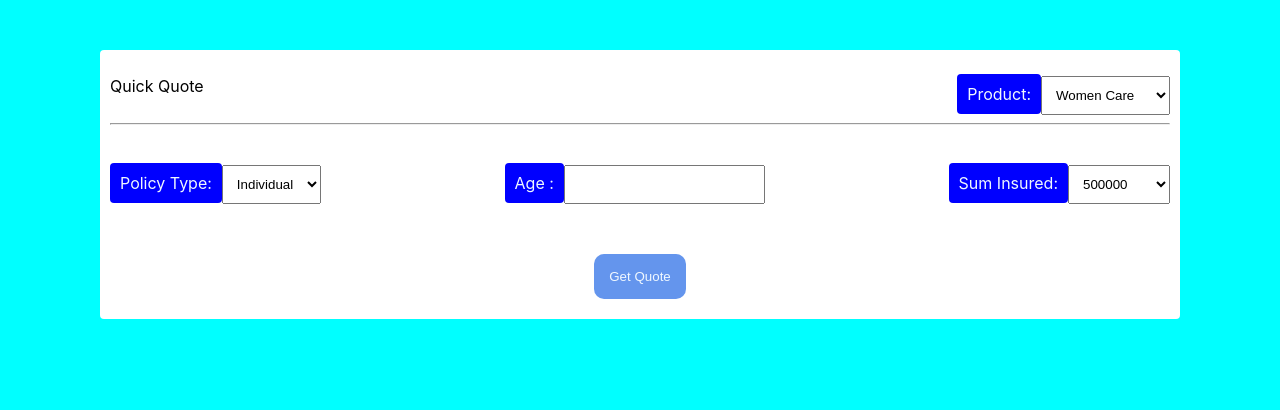
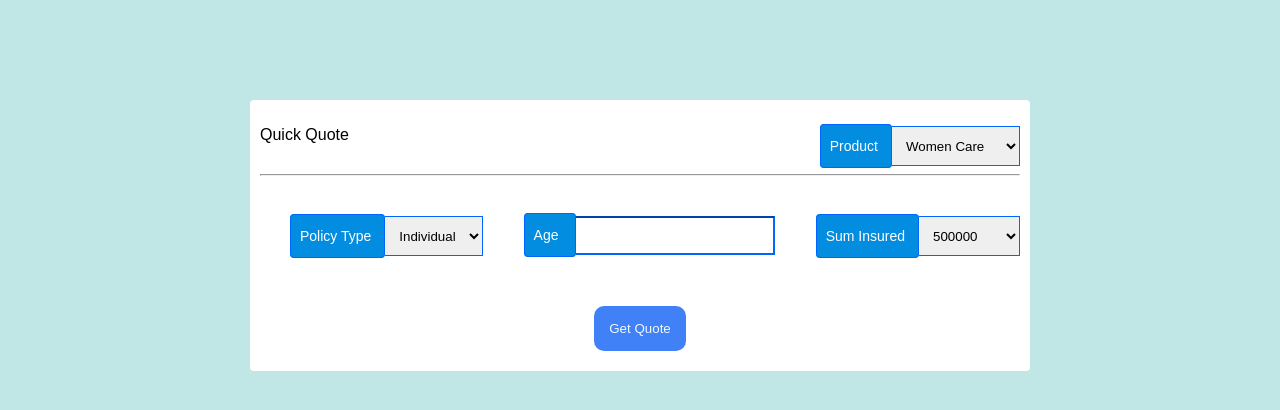
Before and after one commit to nithyasri06122001/PremiumQuoteEngineUI, a React (Create React App) app: page / in a window 1280 px wide. Shown: the top 410 px of the page. Built offline with nearby package versions, Linux system fonts and the light colour scheme.

Commit message:
style changes

```diff
--- a/src/App.css
+++ b/src/App.css
@@ -24,7 +24,7 @@
 }
 
 .App-link {
-  color: #61dafb;
+  color: #bad4db;
 }
 
 @keyframes App-logo-spin {
--- a/src/QuoteEngine.css
+++ b/src/QuoteEngine.css
@@ -1,6 +1,6 @@
 .QuoteEngine {
   background-color: white;
-  margin: 50px 100px;
+  margin: 100px 250px;
   border-radius: 4px;
   padding: 10px;
 }
@@ -14,7 +14,6 @@
 }
 .row1 {
   display: flex;
-  flex-direction: row;
   justify-content: space-between;
   flex-wrap: wrap;
   margin: 30px 0;
@@ -32,17 +31,35 @@
 }
 
 label {
-  background-color: blue;
-  color: aliceblue;
+  color: white;
+  margin-bottom: 17px;
+  margin-left: 30px;
+  border: 1px solid rgb(0, 102, 255);
   border-radius: 4px;
-  padding: 10px;
+  margin-top: 12px;
+  padding-left: 9px;
+  padding-top: 13px;
+  padding-bottom: 13px;
+  padding-right: 13px;
+  text-align: left;
+  background-color: rgb(2, 141, 225);
+  font-size: 14px;
 }
 input {
   padding: 10px;
+  border-top-color: rgb(0, 102, 255);
+  border-right-color: rgb(0, 102, 255);
+  border-bottom-color: rgb(0, 102, 255);
+  border-left: none;
 }
 select {
   padding: 10px;
   cursor: pointer;
+  height: 40px;
+  border-top-color: rgb(0, 102, 255);
+  border-right-color: rgb(0, 102, 255);
+  border-bottom-color: rgb(0, 102, 255);
+  border-left: none;
 }
 .input {
   margin: 10px 0;
@@ -51,7 +68,7 @@ select {
   margin: 10px;
 }
 button {
-  background-color: cornflowerblue;
+  background-color: rgb(65, 129, 247);
   border-radius: 10px;
   border: none;
   color: aliceblue;
--- a/src/QuoteEngine.js
+++ b/src/QuoteEngine.js
@@ -53,7 +53,7 @@ const QuoteEngine = () => {
       <div className="head">
         <p>Quick Quote</p>
         <div className="product">
-          <label>Product:</label>
+          <label>Product</label>
           <select value={formData.productName} onChange={handleChange}>
             <option name="product"> Select Product</option>
             <option name="product">Women Care</option>
@@ -64,7 +64,7 @@ const QuoteEngine = () => {
       <form onSubmit={handleSubmit}>
         <div className="row1">
           <div className="input">
-            <label>Policy Type:</label>
+            <label>Policy Type</label>
             <select value={formData.productName} onChange={handleChange}>
               <option type="text" name="policyType">
                 Individual
@@ -75,7 +75,7 @@ const QuoteEngine = () => {
             </select>
           </div>
           <div className="input">
-            <label>Age :</label>
+            <label>Age </label>
             <input
               type="number"
               required
@@ -85,7 +85,7 @@ const QuoteEngine = () => {
             />
           </div>
           <div className="input">
-            <label>Sum Insured:</label>
+            <label>Sum Insured</label>
             <select
               type="number"
               required
--- a/src/index.css
+++ b/src/index.css
@@ -1,9 +1,7 @@
 body {
-  background-color: aqua;
+  background-color: rgb(193, 230, 230);
   margin: 0;
-  font-family: -apple-system, BlinkMacSystemFont, "Segoe UI", "Roboto", "Oxygen",
-    "Ubuntu", "Cantarell", "Fira Sans", "Droid Sans", "Helvetica Neue",
-    sans-serif;
+  font-family: sans-serif;
   -webkit-font-smoothing: antialiased;
   -moz-osx-font-smoothing: grayscale;
 }
```
